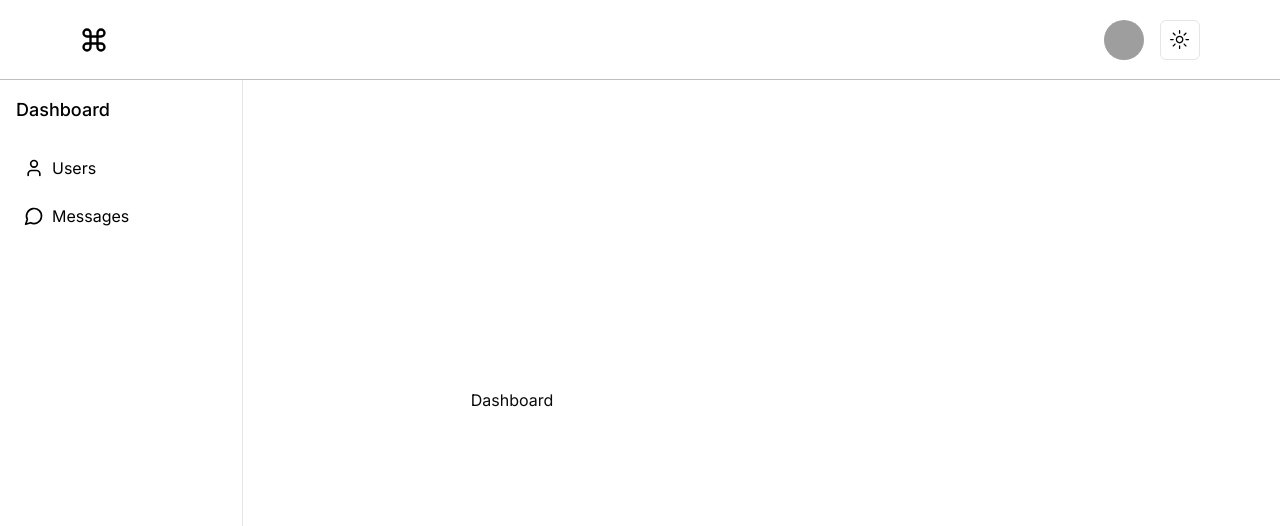
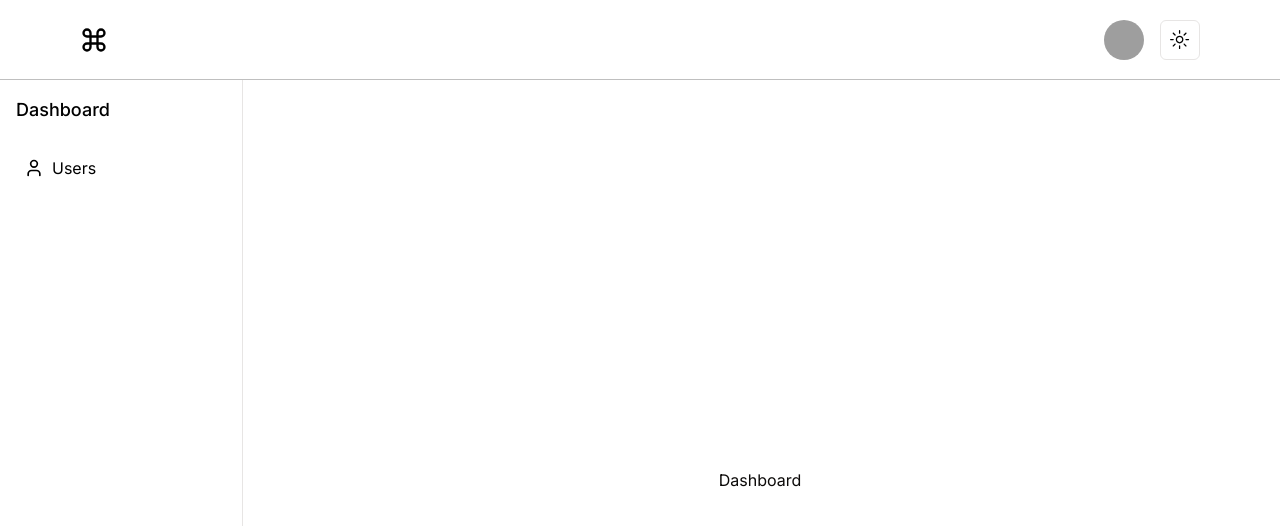
Before and after one commit to rehan-adi/Feedback.app, a Next.js app: page /dashboard in a window 1280 px wide. Shown: the top 526 px of the page. Built offline with nearby package versions, Linux system fonts and the light colour scheme; grey boxes are pictures that could not be loaded.

Commit message:
Remove Message's tab from sidebar and fix styling issues on dashboard page

```diff
--- a/components/dashboard/Dashboard.tsx
+++ b/components/dashboard/Dashboard.tsx
@@ -2,8 +2,9 @@ import React from 'react'
 
 const Dashboard = () => {
   return (
-    <div className='dark:bg-black flex justify-center w-[80vw] items-center bg-white min-h-screen '>Dashboard</div>
+    <div className='dark:bg-black flex justify-center mt-20 lg:ml-60  items-center bg-white min-h-screen '>Dashboard</div>
   )
 }
 
+
 export default Dashboard
--- a/components/dashboard/Sidebar.tsx
+++ b/components/dashboard/Sidebar.tsx
@@ -1,5 +1,5 @@
 import Link from 'next/link';
-import { User, MessageCircle } from 'lucide-react';
+import { User } from 'lucide-react';
 
 const Sidebar = () => {
   return (
@@ -13,12 +13,6 @@ const Sidebar = () => {
               Users
             </Link>
           </li>
-          <li>
-            <Link href="/dashboard/messages" className="flex items-center p-2 pr-6 hover:bg-gray-900 rounded">
-              <MessageCircle className="w-5 h-5 mr-2" />
-              Messages
-            </Link>
-          </li>
         </ul>
       </div>
     </div>
```
